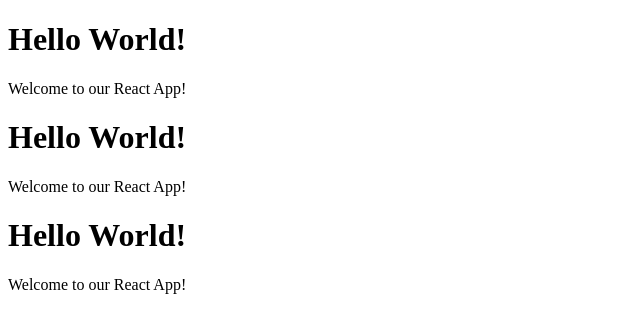
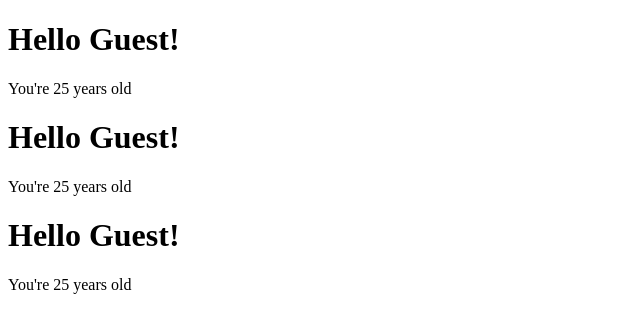
Before and after one commit to githubscientist/re-fsdcwdtb75, a React (Vite) app: page / in a window 1280 px wide. Shown: the top 332 px of the page, without its empty margins (0-640 px from the left). Built offline with nearby package versions, Linux system fonts and the light colour scheme.

Commit message:
javascript expressions in react

```diff
--- a/src/App.jsx
+++ b/src/App.jsx
@@ -4,6 +4,7 @@
 
 // parent component or root component
 function App() {
+
   return (
     <>
       <Header />
--- a/src/components/Header.jsx
+++ b/src/components/Header.jsx
@@ -1,9 +1,12 @@
-// component
+// child component
 function Header() {
+
+    const age = 25;
+
   return (
     <>
-      <h1>Hello World!</h1>
-      <p>Welcome to our React App!</p>
+      <h1>Hello Guest!</h1>
+      <p>You're {age} years old</p>
     </>
   )
 }
```
